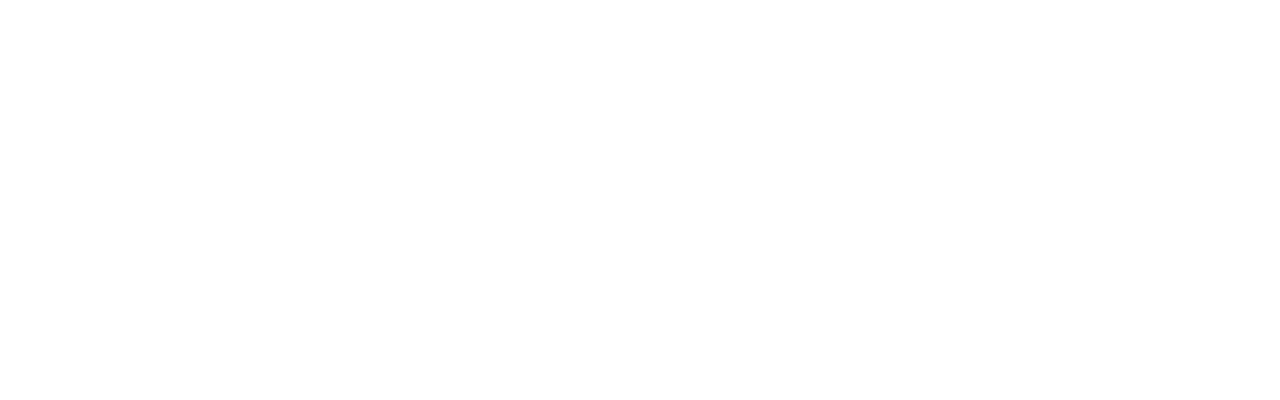
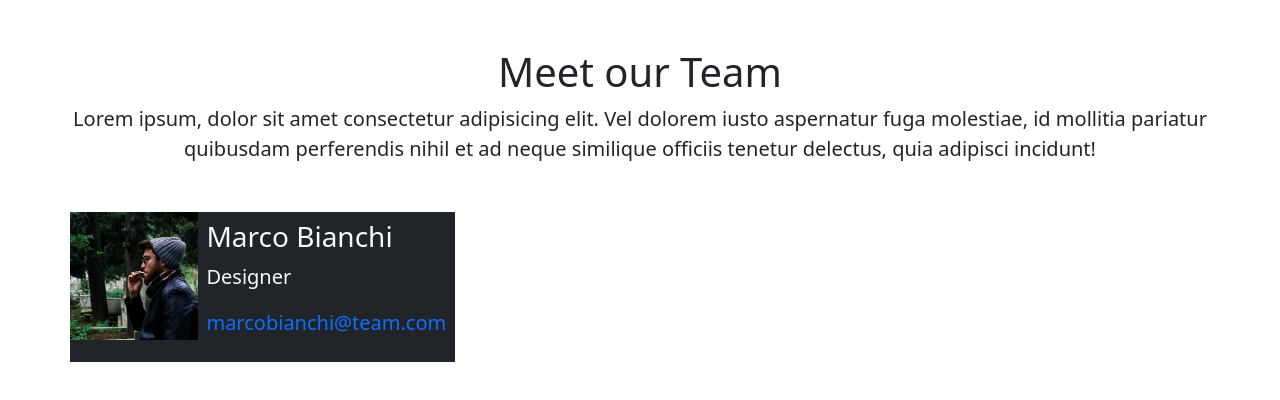
Before and after one commit to EmilioDeChiara3388/js-our-team, a plain HTML site: page index.html in a window 1280 px wide. Drawn offline with nearby package versions, Linux system fonts and the light colour scheme.

Commit message:
add: card layout

```diff
--- /dev/null
+++ b/assets/style.css
@@ -0,0 +1,9 @@
+*{
+    margin: 0;
+    padding: 0;
+    box-sizing: border-box;
+}
+
+.member-pic{
+    max-width: 100%;
+}
--- a/index.html
+++ b/index.html
@@ -16,13 +16,39 @@
             integrity="sha384-T3c6CoIi6uLrA9TneNEoa7RxnatzjcDSCmG1MXxSR1GAsXEV/Dwwykc2MPK8M2HN"
             crossorigin="anonymous"
         />
+        <link rel="stylesheet" href="./assets/style.css">
     </head>
 
     <body>
         <header>
             <!-- place navbar here -->
         </header>
-        <main></main>
+        <main>
+            <div class="text-center m-5">
+                <h1>Meet our Team</h1>
+                <p class="fs-5">Lorem ipsum, dolor sit amet consectetur adipisicing elit. Vel dolorem iusto aspernatur fuga molestiae, id mollitia pariatur quibusdam perferendis nihil et ad neque similique officiis tenetur delectus, quia adipisci incidunt!</p>
+            </div>
+            <div class="container">
+                <div class="row g-3">
+                    <div class="col-4">
+                        <div class="row bg-dark text-light">
+                            <div class="col-4 p-0">
+                                <img src="./assets/img/male1.png" alt="" class="member-pic">
+                            </div>
+                            <div class="col-8 p-2">
+                                <h3 >Marco Bianchi</h3>
+                                <p class="fs-5">Designer</p>
+                                <p class="fs-5 text-primary">marcobianchi@team.com</p>
+                            </div>
+
+
+
+
+                        </div>
+
+                </div>
+            </div>
+        </main>
         <footer>
             <!-- place footer here -->
         </footer>
```
